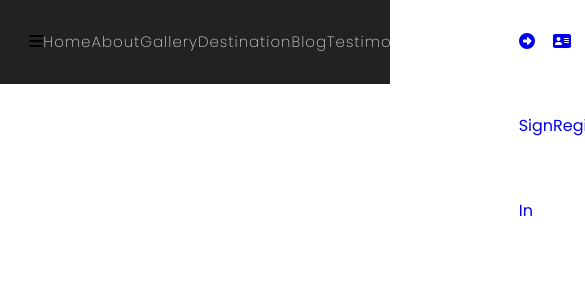
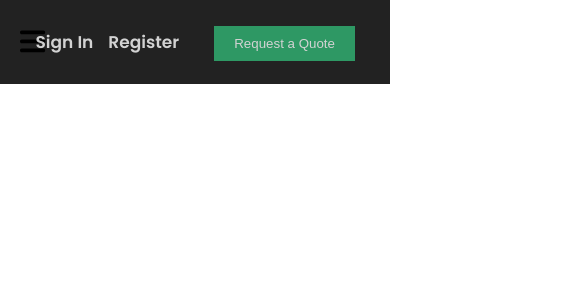
Before and after one commit to leon0113/hotel-application-reactjs, a React (Create React App) app: page / in a window 390 px wide. Shown: the top 300 px of the page, 585 px wide, since content can reach past the window. Built offline with nearby package versions, Linux system fonts and the light colour scheme.

Commit message:
navbar done

```diff
--- a/src/components/Navbar/Navbar.css
+++ b/src/components/Navbar/Navbar.css
@@ -51,3 +51,72 @@ nav ul li a:hover{
   nav ul li a:hover {
     color: #31b675;
   }
+
+.nav-links-mobile{
+    display: none;
+}
+
+.menu-icon{
+    display: none;
+}
+
+nav i{
+    color: #fff;
+}
+
+.login-area a{
+    font-weight: 800;
+    opacity: 0.8;
+    font-size: 17px;
+    color: #fff;
+    margin-right: 15px;
+}
+.login-area button{
+    margin-left: 20px;
+}
+
+@media  screen and (max-width: 768px) {
+    .login-area{
+        position: absolute;
+        right: 20px;
+    }
+    .navbar{
+        text-align: center;
+    }
+    nav ul{
+        display: block;
+        width: 100%;
+        height: 90vh;
+        position: absolute;
+        top: 80px;
+        left: -100%;
+        opacity: 1;
+        transition: all 0.5s ease;
+    }
+    nav ul li{
+        display: block;
+    }
+    nav ul.active{
+        background-color: #31b675;
+        left: 0;
+        opacity: 1;
+        transition: 0.5s;
+        z-index: 100;
+    }
+    nav ul li a{
+        font-weight: 400;
+    }
+    .menu-icon{
+        display: block;
+        position: absolute;
+        top: 0;
+        left: 20px;
+        font-size: 1.8rem;
+        cursor: pointer;
+    }
+
+}
+
+.login-area li Link{
+    color: rgb(192, 18, 18);
+}
--- a/src/components/Navbar/Navbar.js
+++ b/src/components/Navbar/Navbar.js
@@ -1,39 +1,43 @@
-import React from 'react';
+import React, { useState } from 'react';
 import { FontAwesomeIcon } from '@fortawesome/react-fontawesome';
-import { faBars, faTrashAlt, faArrowAltCircleRight, faAddressCard } from '@fortawesome/free-solid-svg-icons';
+import { faBars, faTrashAlt, faArrowAltCircleRight, faAddressCard, faCross } from '@fortawesome/free-solid-svg-icons';
 import { Link } from 'react-router-dom';
 import './Navbar.css'
 
 
 
 const Navbar = () => {
+    const [click, setClick] = useState(false);
+
+    const handleClick = () => setClick(!click);
+    const closeMobileMenu = () => setClick(false);
     return (
         <>
             <nav className='navbar'>
                 <div className="container flex-space">
-                    <div className="menu-icon">
-                        <FontAwesomeIcon icon={faBars} />
+                    <div className="menu-icon" onClick={handleClick}>
+                        {click ? <FontAwesomeIcon icon={faCross} /> : <FontAwesomeIcon icon={faBars}></FontAwesomeIcon>}
                     </div>
-                    <ul className="nav-menu active">
-                        <li>
-                            <Link to="/">Home</Link>
-                            <Link to="/about">About</Link>
-                            <Link to="/gallery">Gallery</Link>
-                            <Link to="/destination">Destination</Link>
-                            <Link to="/blog">Blog</Link>
-                            <Link to="/testimonial">Testimonial</Link>
-                            <Link to="/contact">Contact Us</Link>
-                        </li>
+                    <ul className={click ? "nav-menu active" : "nav-menu"}>
+
+                        <li> <Link to="/" onClick={closeMobileMenu}>Home</Link></li>
+                        <li>   <Link to="/about" onClick={closeMobileMenu}>About</Link></li>
+                        <li>  <Link to="/gallery" onClick={closeMobileMenu}>Gallery</Link></li>
+                        <li>  <Link to="/destination" onClick={closeMobileMenu}>Destination</Link></li>
+                        <li>  <Link to="/blog" onClick={closeMobileMenu}>Blog</Link></li>
+                        <li> <Link to="/testimonial" onClick={closeMobileMenu}>Testimonial</Link></li>
+
+                        <li> <Link to="/contact" onClick={closeMobileMenu}>Contact Us</Link></li>
                     </ul>
                     <div className="login-area flex">
                         <li>
                             <Link to='/sign-in'>
-                                <FontAwesomeIcon icon={faArrowAltCircleRight} />Sign In
+                                Sign In
                             </Link>
                         </li>
                         <li>
                             <Link to='/register'>
-                                <FontAwesomeIcon icon={faAddressCard} />Register
+                                Register
                             </Link>
                         </li>
                         <li>
```
